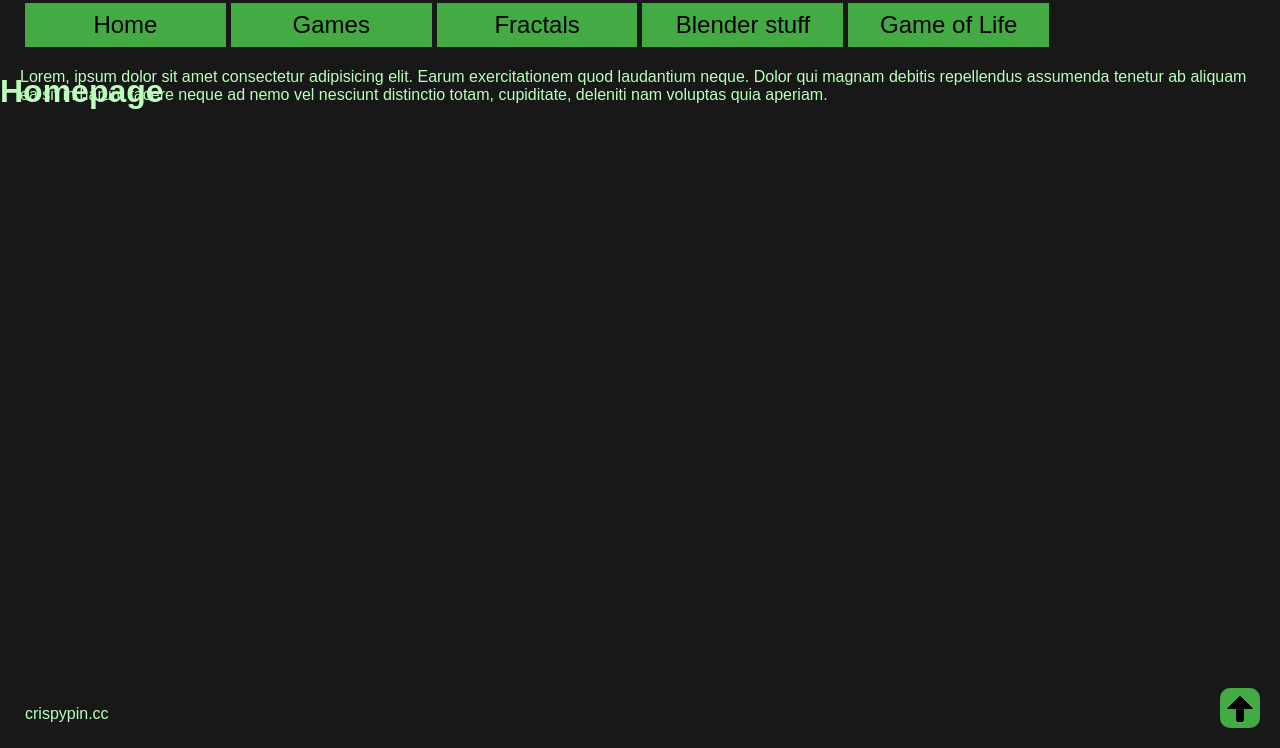
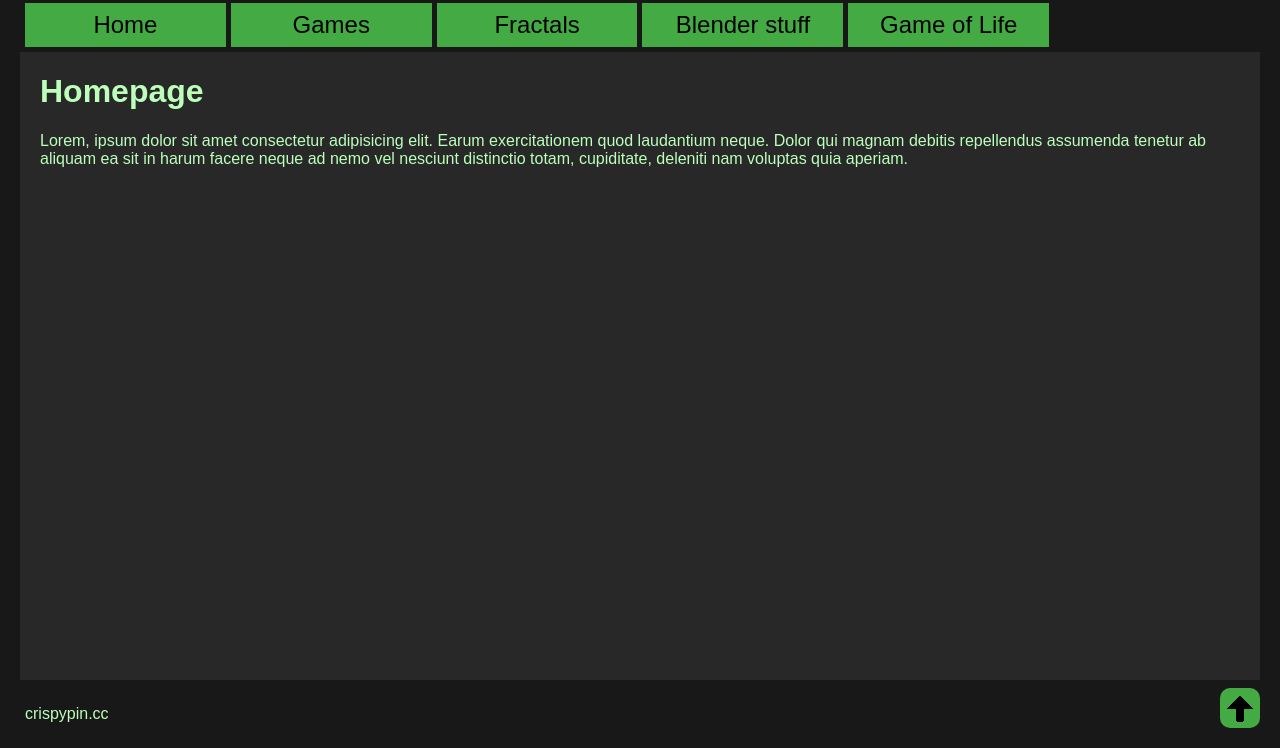
Before and after one commit to CrispyPin/crispypin.cc, a plain HTML site: page docs/index.html in a window 1280 px wide. Shown: the part 52-800 px from the top of the page. Drawn offline with Linux system fonts and the light colour scheme.

Commit message:
fix content alignment

```diff
--- a/docs/index.html
+++ b/docs/index.html
@@ -20,8 +20,10 @@
         <li><a href="https://crispypin.github.io/gol-wallpaper">Game of Life</a></li>
     </ul>
 </nav>
-    <h1>Homepage</h1>
-    <p>Lorem, ipsum dolor sit amet consectetur adipisicing elit. Earum exercitationem quod laudantium neque. Dolor qui magnam debitis repellendus assumenda tenetur ab aliquam ea sit in harum facere neque ad nemo vel nesciunt distinctio totam, cupiditate, deleniti nam voluptas quia aperiam.</p>
+    <main>
+        <h1>Homepage</h1>
+        <p>Lorem, ipsum dolor sit amet consectetur adipisicing elit. Earum exercitationem quod laudantium neque. Dolor qui magnam debitis repellendus assumenda tenetur ab aliquam ea sit in harum facere neque ad nemo vel nesciunt distinctio totam, cupiditate, deleniti nam voluptas quia aperiam.</p>
+    </main>
     <footer>crispypin.cc</footer>
 <div class="scroll-reset" onclick="window.scrollTo(0,0)"></div>
 </body>
```
Also changed, not shown: docs/fractals/index.html (+3 -1 lines), pages/fractals/index.html (+3 -1 lines), pages/index.html (+4 -2 lines).
